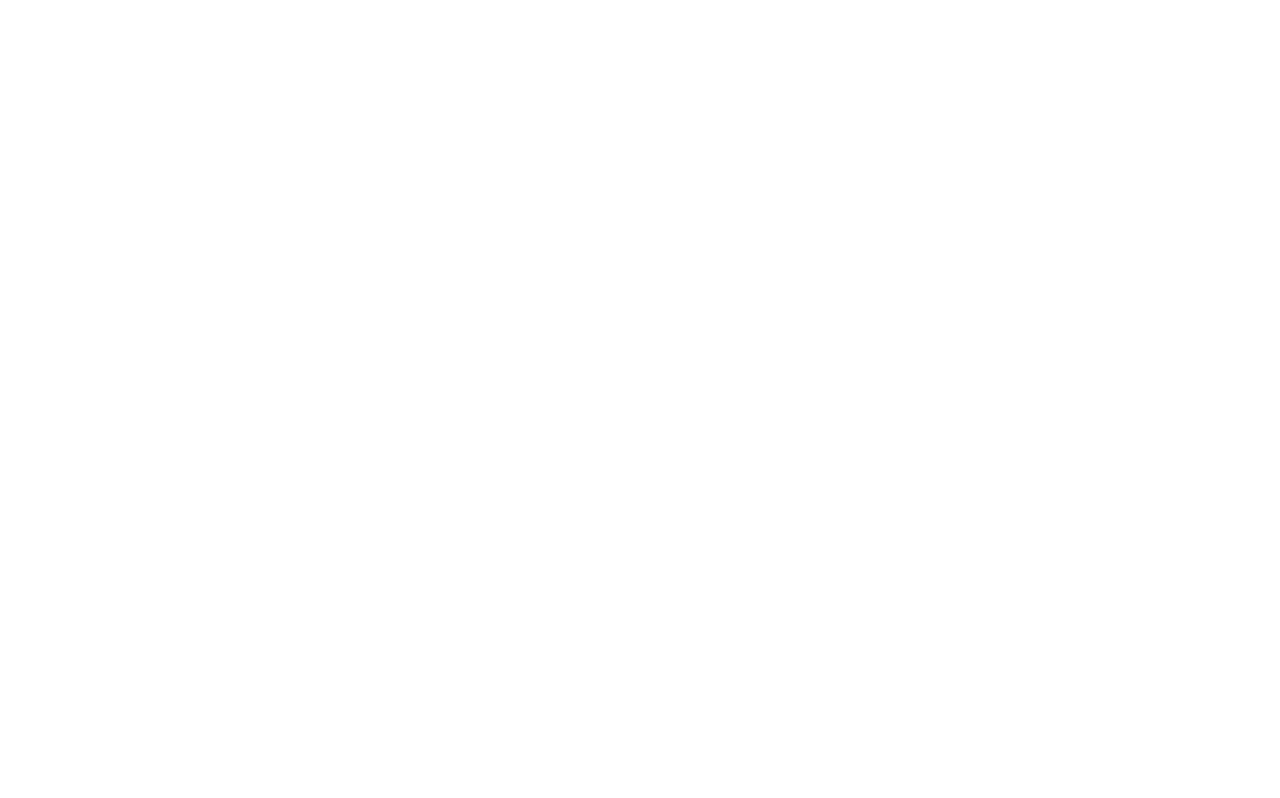
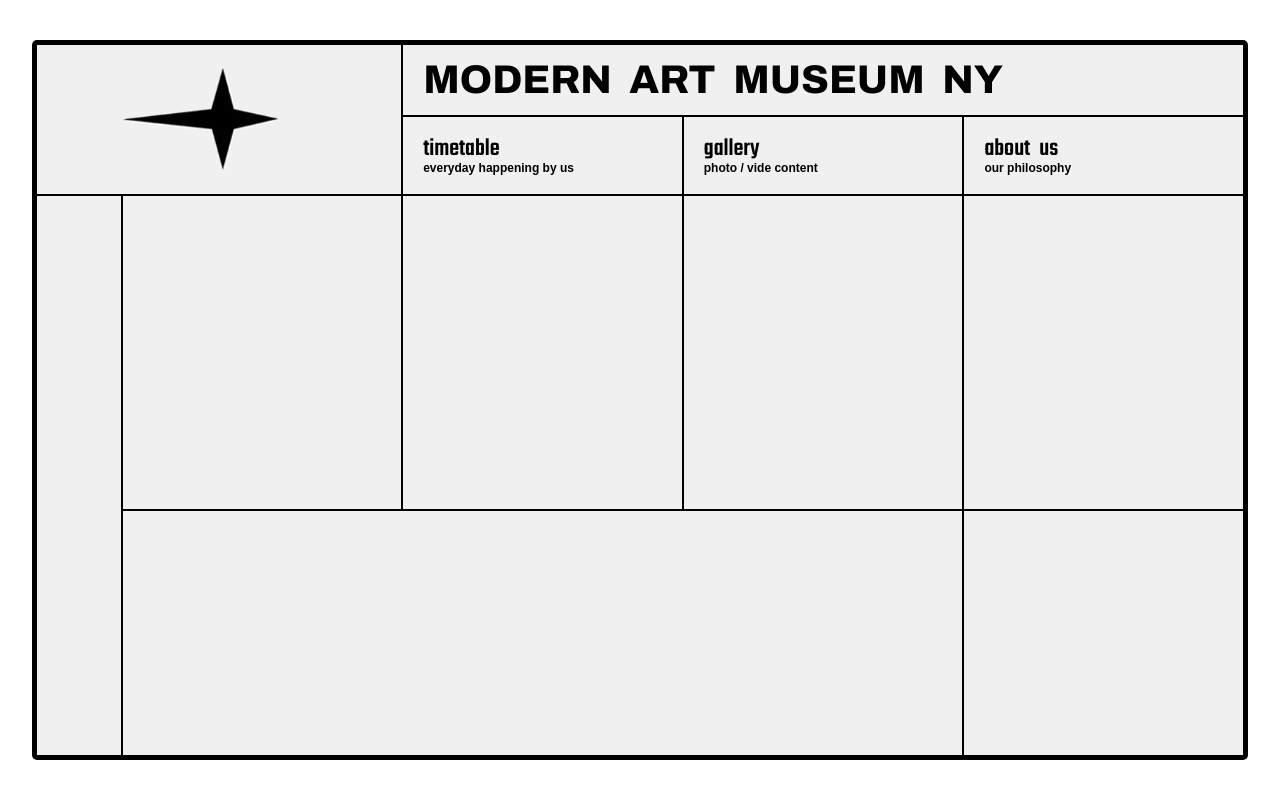
Before and after one commit to KimJi-An/Museum, a website built with Vite: page index.html in a window 1280 px wide. Built offline with nearby package versions, Linux system fonts and the light colour scheme; a web font is replaced by a local one.

Commit message:
grid 나누기, logo 삽입, title & nav 완성

```diff
--- a/index.html
+++ b/index.html
@@ -6,6 +6,30 @@
   <title>Museum</title>
 </head>
 <body>
-
+  <div class="wrapper">
+    <div class="logo">
+      <img src="./images/logo.png" alt="logo">
+    </div>
+    <h2 class="title">Modern Art Museum NY</h2>
+    <h3 class="nav">
+      <span class="nav__title">timetable</span>
+      <span class="nav__contents">everyday happening by us</span>
+    </h3>
+    <h3 class="nav">
+      <span class="nav__title">gallery</span>
+      <span class="nav__contents">photo / vide content</span>
+    </h3>
+    <h3 class="nav">
+      <span class="nav__title">about us</span>
+      <span class="nav__contents">our philosophy</span>
+    </h3>
+    <div class="label"></div>
+    <article class="article"></article>
+    <div class="img"></div>
+    <article class="article"></article>
+    <div class="banner"></div>
+    <div class="here"></div>
+    <article class="article"></article>
+  </div>
 </body>
 </html>
--- a/styles/style.scss
+++ b/styles/style.scss
@@ -1,2 +1,103 @@
 @charset "UTF-8";
 @import "./reset.scss";
+@import url('https://fonts.googleapis.com/css2?family=Archivo:wght@800&family=Rethink+Sans&family=Teko:wght@500&display=swap');
+
+$bgColor: #F0F0F0;
+$fontColor: #000000;
+$labelColor: #FF8101;
+$bannerColor: #C7C2CA;
+$imgBgColor: #C8CAC7;
+$titleFont: 'Archivo';
+$mainFont: 'Teko';
+$bodyFont: 'Rethink Sans';
+$gap: 2px;
+
+* {
+	box-sizing: border-box;
+}
+
+body {
+	height: 100vh;
+	display: flex;
+	justify-content: center;
+	align-items: center;
+
+	.wrapper {
+		width: 95%;
+		height: 90vh;
+		display: grid;
+		grid-template-columns: 0.3fr repeat(4, 1fr);
+		grid-template-rows: repeat(2, 1fr) 4.5fr 3.5fr;
+		gap: $gap;
+		font-family: $bodyFont, sans-serif;
+		background-color: $fontColor;
+		border-radius: 5px;
+		border: 5px solid $fontColor;
+
+		article, div, h2, h3 {
+			background-color: $bgColor;
+		}
+
+		.logo {
+			grid-column: 1 / span 2;
+			grid-row: 1 / span 2;
+			position: relative;
+
+			img {
+				height: 70%;
+				position: absolute;
+				left: 50%;
+				top: 50%;
+				transform: translate(-50%, -50%);
+			}
+		}
+
+		.title {
+			grid-column: 3 / span 3;
+			display: flex;
+			align-items: center;
+			text-transform: uppercase;
+			font-family: $titleFont, sans-serif;
+			font-size: 40px;
+			word-spacing: 10px;
+			padding-left: 20px;
+		}
+
+		.nav {
+			display: flex;
+			flex-direction: column;
+			padding: 20px;
+
+			.nav__title {
+				font-family: $mainFont, sans-serif;
+				font-size: 25px;
+				word-spacing: 5px;
+			}
+
+			.nav__contents {
+				font-size: 12px;
+				font-weight: bold;
+			}
+		}
+
+		.label {
+			grid-row: 3 / span 2;
+		}
+
+		.article {
+
+		}
+
+		.img {
+
+		}
+
+		.banner {
+
+		}
+
+		.here {
+			grid-column: 2 / span 3;
+		}
+	}
+}
```
Also changed, not shown: images/logo.png (added).
